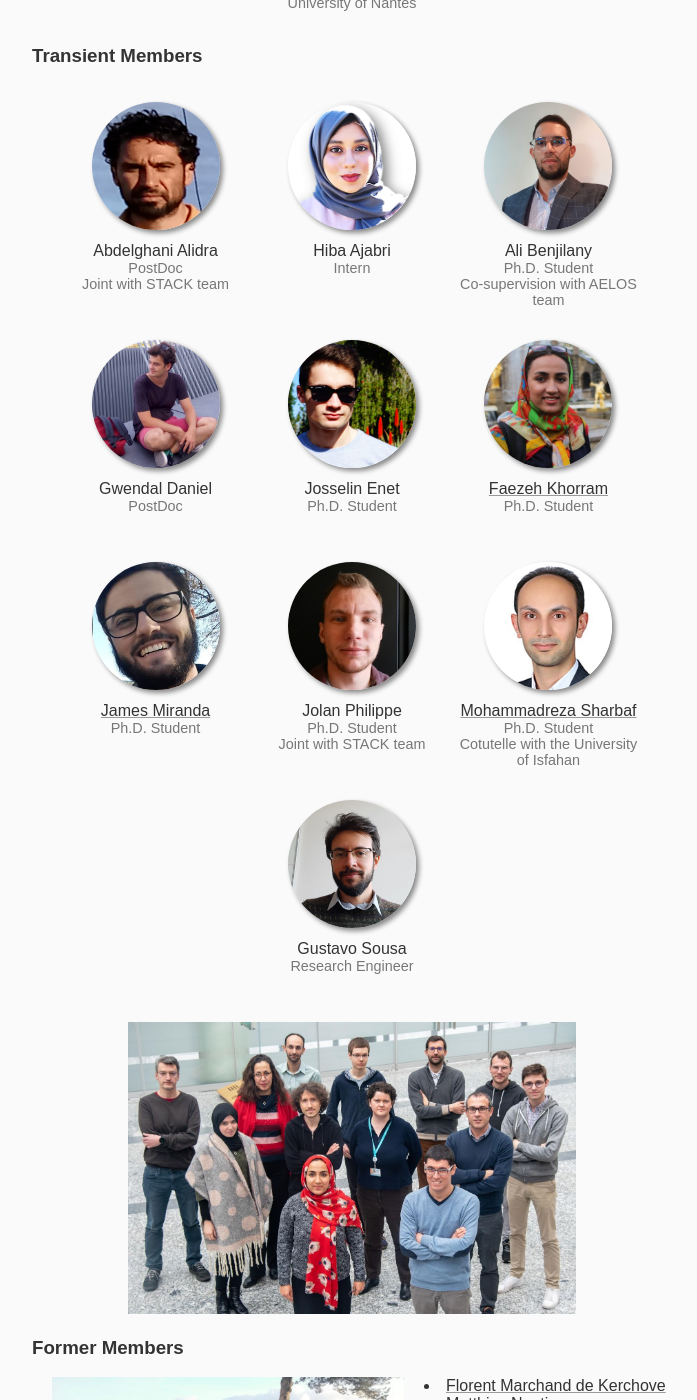
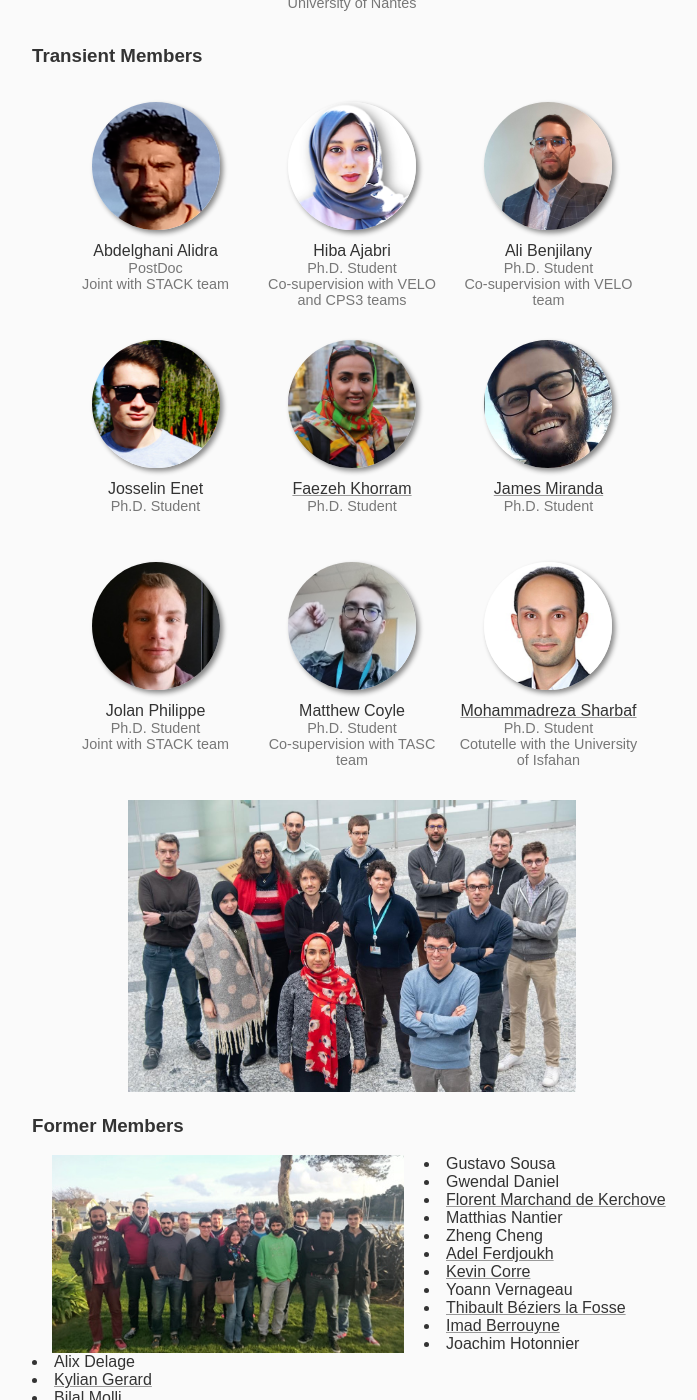
Before and after one commit to NaoMod/naomod.github.io, a Jekyll site: the page built from members.html, in a window 1280 px wide and 1400 px high, scrolled down 953 px. Shown: the whole window, without its empty margins (288-985 px from the left). Built offline with Jekyll 4.4.1, drawn with Linux system fonts in a browser that asks for light colours.

Commit message:
Issue #22: Updated members list

```diff
--- a/members.html
+++ b/members.html
@@ -57,17 +57,14 @@ transient:
     affiliation: Joint with STACK team
 
   - name: Hiba Ajabri
-    title: Intern
+    title: Ph.D. Student
+    affiliation: Co-supervision with VELO and CPS3 teams
     picture: hiba.png
 
   - name: Ali Benjilany
     title: Ph.D. Student
-    affiliation: Co-supervision with AELOS team
+    affiliation: Co-supervision with VELO team
     picture: ali.jpeg
-
-  - name: Gwendal Daniel
-    title: PostDoc
-    picture: gwendal.png
 
   - name: Josselin Enet
     title: Ph.D. Student
@@ -88,17 +85,25 @@ transient:
     affiliation: Joint with STACK team
     picture: jolan.jpg
 
+  - name: Matthew Coyle
+    title: Ph.D. Student
+    affiliation: Co-supervision with TASC team
+    picture: matthew.jpeg
+
   - name: Mohammadreza Sharbaf
     title: Ph.D. Student
     picture: mohammadreza.png
     affiliation: Cotutelle with the University of Isfahan
     website: http://msharbaf.ir/
 
+former:
   - name: Gustavo Sousa
     title: Research Engineer
-    picture: gustavo.jpg
 
-former:
+  - name: Gwendal Daniel
+    title: PostDoc
+    picture: gwendal.png
+
   - name: Florent Marchand de Kerchove
     title: Research Engineer
     affiliation: ARMINES
```
Also changed, not shown: img/members/alix.png (deleted), img/members/gustavo.jpg (deleted), img/members/gwendal.png (deleted), img/members/imad.jpg (deleted), img/members/joachim.jpg (deleted), img/members/kylian.jpg (deleted), img/members/matthew.jpeg (added), img/members/thibault.jpg (deleted).
